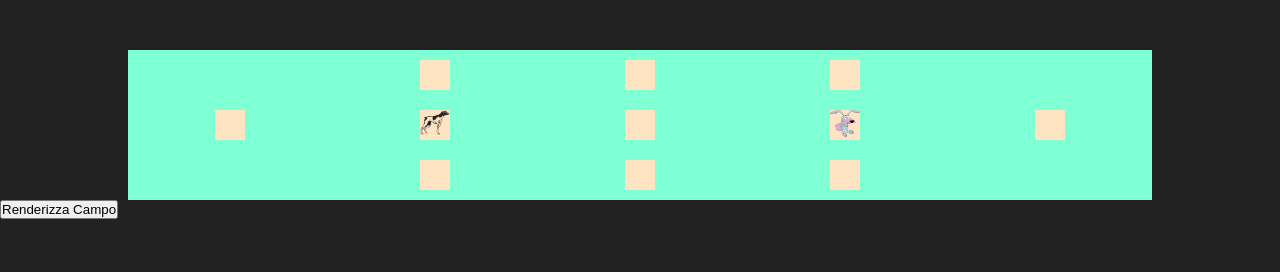
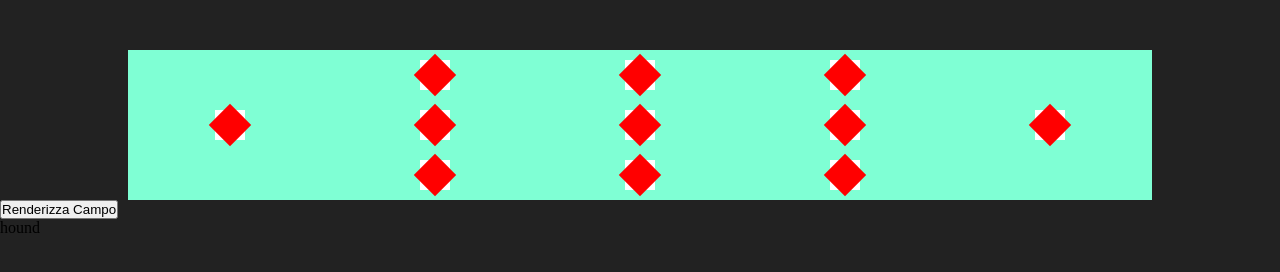
Before and after one commit to FedericoFinco/JS-hareAndHounds, a plain HTML site: page index.html in a window 1280 px wide. Drawn offline with Linux system fonts and the light colour scheme.

Commit message:
style: started doing style

```diff
--- a/index.html
+++ b/index.html
@@ -10,25 +10,25 @@
     <div class="container">
         <div class="row row1">
             <div class="b box1 boxU" ></div>
-            <div class="b box2" onclick="changeColor(event)" data-diagonal-movements="1"></div>
+            <div id="burst-8" class="b box2" onclick="changeColor(event)" data-diagonal-movements="1"></div>
             <div class="b box3" onclick="changeColor(event)" data-diagonal-movements="0"></div>
-            <div class="b box4" onclick="changeColor(event)" data-diagonal-movements="1"></div>
+            <div id="burst-8" class="b box4" onclick="changeColor(event)" data-diagonal-movements="1"></div>
             <div class="b box5 boxU" ></div>
         </div>
 
         <div class="row row2">
-            <div class="b box1" onclick="changeColor(event)" data-diagonal-movements="1"></div>
-            <div class="b box2 dogBG" onclick="changeColor(event)" data-diagonal-movements="0"></div>
-            <div class="b box3  " onclick="changeColor(event)" data-diagonal-movements="1"></div>
-            <div class="b box4 hareBG" onclick="changeColor(event)" data-diagonal-movements="0"></div>
-            <div class="b box5" onclick="changeColor(event)" data-diagonal-movements="1"></div>
+            <div id="burst-8" class="b box1" onclick="changeColor(event)" data-diagonal-movements="1"></div>
+            <div class="b box2" onclick="changeColor(event)" data-diagonal-movements="0"></div>
+            <div id="burst-8" class="b box3" onclick="changeColor(event)" data-diagonal-movements="1"></div>
+            <div class="b box4" onclick="changeColor(event)" data-diagonal-movements="0"></div>
+            <div id="burst-8" class="b box5" onclick="changeColor(event)" data-diagonal-movements="1"></div>
         </div>
 
         <div class="row row3">
             <div class="b box1 boxU" ></div>
-            <div class="b box2" onclick="changeColor(event)" data-diagonal-movements="1"></div>
+            <div id="burst-8" class="b box2" onclick="changeColor(event)" data-diagonal-movements="1"></div>
             <div class="b box3" onclick="changeColor(event)" data-diagonal-movements="0"></div>
-            <div class="b box4" onclick="changeColor(event)" data-diagonal-movements="1"></div>
+            <div id="burst-8" class="b box4" onclick="changeColor(event)" data-diagonal-movements="1"></div>
             <div class="b box5 boxU" ></div>
         </div>
 
@@ -36,6 +36,9 @@
     <div>
         <button id="renderButton">Renderizza Campo</button>
     </div>
+    <div id="turncounter">
+
+    </div>
     <script src="./js/main.js"></script>
 </body>
 </html>
--- a/js/main.js
+++ b/js/main.js
@@ -1,13 +1,24 @@
 let board = [
-    ["","","","",""],
-    ["","","","",""],
-    ["","hare","hound","",""],
+    ["","hound","","",""],
+    ["hound","","","","hare"],
+    ["","hound","","",""],
 ]
 
-
+let stallCounter=0
 let selectedElement; // Definisci selectedElement qui
 let isElementSelected = false; // Variabile booleana per tenere traccia dello stato di selezione
 
+let turnCounter = 0
+tab=document.getElementById('turncounter')
+tab.innerHTML=isTurn()
+
+function isTurn() {
+    if (turnCounter%2==0){
+        return "hound"
+    }else if(turnCounter%2!=0){
+        return "hare"
+    }
+}
 
 function renderPG(){
     for (let index = 0; index < board.length; index++) {
@@ -30,12 +41,16 @@ document.getElementById('renderButton').addEventListener('click', function() {
 });
 
 
+
+
 function changeColor(event) {
     if (!isElementSelected) {
-        // Se nessun elemento è selezionato, consenti la selezione
+        // Se nessun elemento è selezionato, consenti la selezione in base al turno
+        if (event.target.classList.contains(isTurn()=="hound" ? "dogBG" : "hareBG" )){
             event.target.classList.add("selected");
             selectedElement = event.target;
             isElementSelected = true;
+
 
             // Rimuovi l'event listener dai box non selezionati
             document.querySelectorAll(".b").forEach((box) => {
@@ -43,6 +58,7 @@ function changeColor(event) {
                     box.removeEventListener("click", changeColor);
                 }
             });
+        }
     } else {
         // Se un elemento è già selezionato e viene cliccato nuovamente, deselezionalo
         if (event.target === selectedElement) {
@@ -121,11 +137,31 @@ function handleClick(event) {
     console.log(selectedRowIndex, selectedColumnIndex, rowIndex, columnIndex, selectedAnimal, destinationAnimal, diagonalMovementsAllowed)
     console.log("animale destinaziomne", destinationAnimal)
     if (isMoveAllowed(selectedRowIndex, selectedColumnIndex, rowIndex, columnIndex, selectedAnimal,destinationAnimal, diagonalMovementsAllowed)) {
+        //controllo per il counter dello stallo
+        const rowDifference = rowIndex - selectedRowIndex;
+        const columnDifference = columnIndex - selectedColumnIndex;
+        const absoluteRowDifference = Math.abs(rowDifference);
+        const absoluteColumnDifference = Math.abs(columnDifference);
+
+    // if (selectedAnimal=='hound'){
+    //     stallCounter=0
+    //     console.log("LO STALLO CONTATORE è",    stallCounter)
+    // }
+
+        //se il movimento delle hound è solamente verticale devo contare i turni per lo stallo
+        if (selectedAnimal== 'hound' && absoluteRowDifference==1 && absoluteColumnDifference==0){
+            stallCounter++
+            console.log("LO STALLO CONTATORE è",    stallCounter)
+        //altrimenti devo azzerare il counter
+        }else if(selectedAnimal== 'hound' && absoluteColumnDifference==1){
+            stallCounter=0
+            console.log("LO STALLO CONTATORE è",    stallCounter)
+        }
+
+
         // Se il movimento è consentito, aggiorna l'array bidimensionale
-        console.log("prova")
         board[rowIndex][columnIndex] = selectedAnimal;
         board[selectedRowIndex][selectedColumnIndex] = ''; // Rimuovi l'animale dalla casella precedente
-        console.log("aaaa2")
         // Rendi la casella selezionata vuota nell'interfaccia grafica
         selectedElement.classList.remove('dogBG', 'hareBG');
 
@@ -133,6 +169,9 @@ function handleClick(event) {
         renderPG();
         selectedElement.classList.remove("selected");
         isElementSelected = false;
+        victoryCheck()
+        turnCounter++
+        (document.getElementById('turncounter')).innerHTML=isTurn()
     }
     console.log("arrivo qua")
     // Ripristina il listener per il cambio di colore
@@ -188,6 +227,7 @@ function isMoveAllowed(selectedRowIndex, selectedColumnIndex, rowIndex, columnIn
     if ((absoluteRowDifference === 0 && absoluteColumnDifference === 1) || (absoluteRowDifference === 1 && absoluteColumnDifference === 0)) {
         // La mossa è consentita se la differenza orizzontale o verticale è di una casella
         console.log("E")
+
         return true;
     }
 
@@ -195,6 +235,7 @@ function isMoveAllowed(selectedRowIndex, selectedColumnIndex, rowIndex, columnIn
     if (diagonalMovementsAllowed && absoluteRowDifference === 1 && absoluteColumnDifference === 1) {
         // La mossa è consentita se la differenza sia verticale che orizzontale è di una casella
         console.log("F")
+
         return true;
     }
 
@@ -223,6 +264,24 @@ document.querySelectorAll('.b').forEach(box => {
     box.addEventListener('mouseleave', handleMouseLeave);
 });
 
-// function victoryCheck(){
-//     document.querySelectorAll(`.hareBG`)
-// }
+function victoryCheck(){
+    if (stallCounter>=10){
+        console.log("VINCE L'HARE!!!")
+    }else if (board[0][2]=="hare"){
+        if (board[0][1]=="hound" && board[0][3]=="hound" && board[1][2]=="hound"){
+            console.log("VINCONO LE HOUND!!!")
+        }
+    }else if (board[2][2]=="hare"){
+        if (board[2][1]=="hound" && board[2][3]=="hound" && board[1][2]=="hound"){
+            console.log("VINCONO LE HOUND!!!")
+        }
+
+    }else if (board[1][4]=="hare"){
+        if (board[0][3]=="hound" && board[1][3]=="hound" && board[2][3]=="hound"){
+            console.log("VINCONO LE HOUND!!!")
+        }
+
+    }else if (board[1][0]=="hare"){
+        console.log("VINCE L'HARE!!!")
+    }
+}
--- a/style.css
+++ b/style.css
@@ -27,14 +27,39 @@ body{
 .b{
     height: 30px;
     width: 30px;
-    background-color: bisque
+    background-color: bisque;
+    position: relative;
+    text-align: center;
+    z-index: 999;
 }
+
+.b::after{
+    content: "";
+    background: white;
+    position: absolute;
+    left: 0;
+    right: 0;
+    top: 0;
+    bottom: 0;
+}
+
+.b::before{
+    content: "";
+    position: absolute;
+    top: 0;
+    left: 0;
+    height: 30px;
+    width: 30px;
+    z-index: 1;
+    background: red;
+
+    transform: rotate(135deg);
+  }
 
 .boxU{
     visibility: hidden;
     height: 30px;
     width: 30px;
-    background-color: bisque
 }
 
 .dogBG{
@@ -57,3 +82,24 @@ body{
 .spB{
     justify-content: space-between;
 }
+
+/* #burst-8 {
+
+    width: 30px;
+    height: 30px;
+    position: relative;
+    text-align: center;
+    z-index: 5;
+  }
+  #burst-8:before {
+    content: "";
+    position: absolute;
+    top: 0;
+    left: 0;
+    height: 30px;
+    width: 30px;
+    z-index: 1;
+    background: red;
+
+    transform: rotate(135deg);
+  } */
```
Lines whose indentation alone changed are shown as unchanged.
